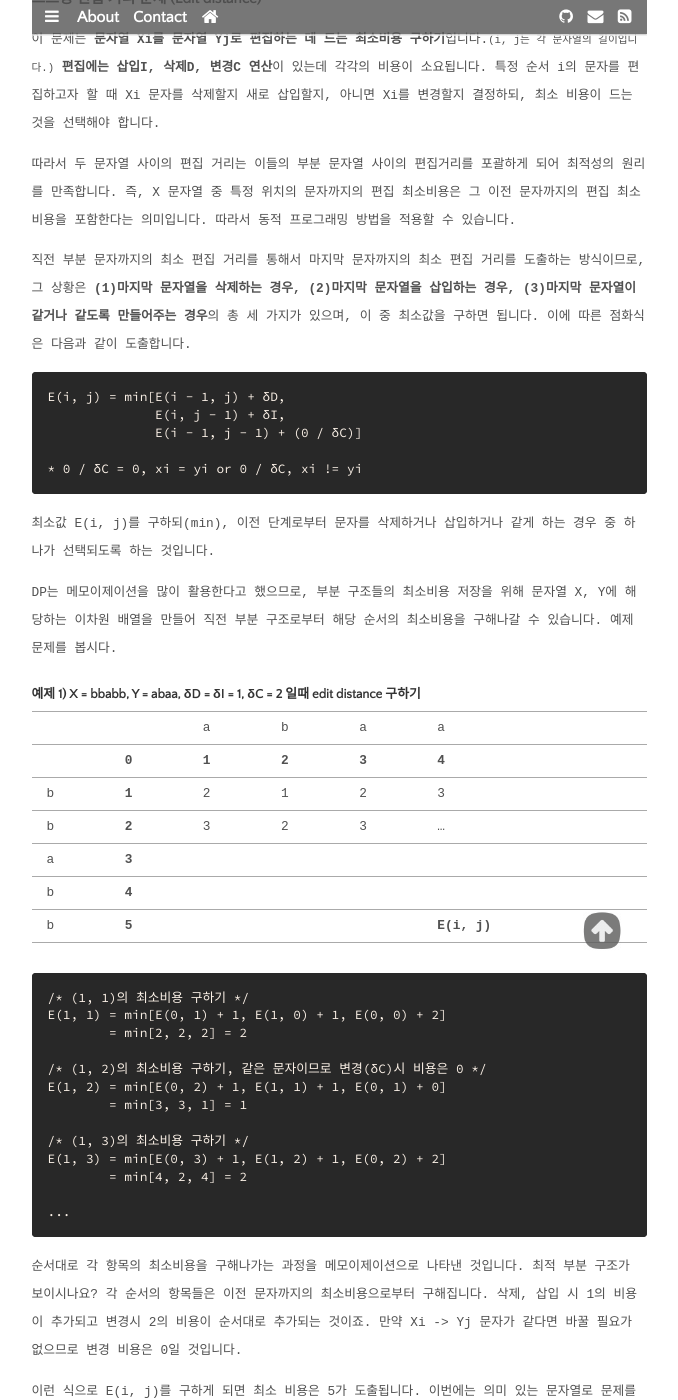
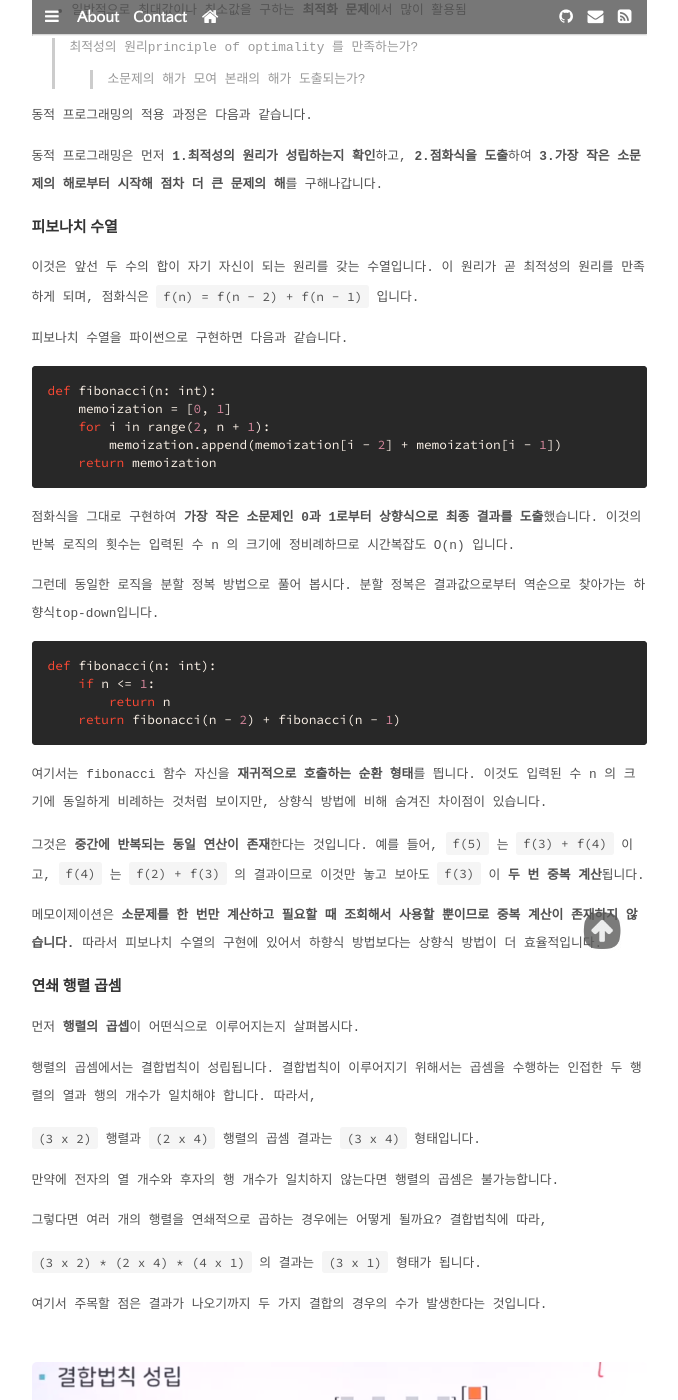
Before and after one commit to daesungRa/namu, a Jekyll site: the page built from _posts/knou/2021-03-16-algorithm.markdown, in a window 1280 px wide and 1400 px high, scrolled down 5977 px. Shown: the whole window, without its empty margins (301-979 px from the left). Built offline with Jekyll 4.4.1, drawn with Linux system fonts in a browser that asks for light colours; some web fonts are replaced; some of the changed text lies outside the part shown.

Commit message:
post: Add DP01 to algorithm-theory

````diff
--- a/_posts/knou/2021-03-16-algorithm.markdown
+++ b/_posts/knou/2021-03-16-algorithm.markdown
@@ -100,7 +100,7 @@ image-source: https://unsplash.com/photos/HsTnjCVQ798
 
 알고리즘은 주어진 문제를 풀기 위한 명령어들의 단계적 나열을 의미합니다.
 단, **```입출력```**0개 이상의 input과 1개 이상의 output이 있어야 하며,
-**```명확성```**각 명령은 모호하지 않고 단순 명확하야 하고,
+**```명확성```**각 명령은 모호하지 않고 단순 명확해야 하고,
 **```유한성```**한정된 수의 단계를 거친 후에는 반드시 종료되어야 하며,
 **```유효성```**모든 명령은 컴퓨터에서 수행 가능해야 합니다.
 
@@ -196,6 +196,102 @@ O(n), O(n^2), O(n^3)중 어느 것이 가장 효율적인(연산횟수 ↓) 알
 
 <br>
 ## 5. 동적 프로그래밍 알고리즘 1
+
+본 강의를 통해 동적 프로그래밍 방법과 원리를 이해하고, 피보나치 수열과 연쇄 행렬 곱셈 알고리즘을 다뤄보기로 합니다.
+
+### 동적 프로그래밍 방법의 원리
+
+- 소문제의 해를 메모이제이션하여 보다 큰 크기의 문제의 해를 점진적으로 만들어가는 **상향식bottom-up** 방법
+- 소문제는 입력의 크기만 작지 원래의 문제와 해결 방법은 동일 > 점화식 도출 가능
+- 일반적으로 최대값이나 최소값을 구하는 **최적화 문제**에서 많이 활용됨
+
+> 최적성의 원리principle of optimality 를 만족하는가?
+>> 소문제의 해가 모여 본래의 해가 도출되는가?
+
+동적 프로그래밍의 적용 과정은 다음과 같습니다.
+
+동적 프로그래밍은 먼저 **1.최적성의 원리가 성립하는지 확인**하고, **2.점화식을 도출**하여
+**3.가장 작은 소문제의 해로부터 시작해 점차 더 큰 문제의 해**를 구해나갑니다.
+
+### 피보나치 수열
+
+이것은 앞선 두 수의 합이 자기 자신이 되는 원리를 갖는 수열입니다.
+이 원리가 곧 최적성의 원리를 만족하게 되며, 점화식은 ```f(n) = f(n - 2) + f(n - 1)``` 입니다.
+
+피보나치 수열을 파이썬으로 구현하면 다음과 같습니다.
+
+```python
+def fibonacci(n: int):
+    memoization = [0, 1]
+    for i in range(2, n + 1):
+        memoization.append(memoization[i - 2] + memoization[i - 1])
+    return memoization
+```
+
+점화식을 그대로 구현하여 **가장 작은 소문제인 0과 1로부터 상향식으로 최종 결과를 도출**했습니다.
+이것의 반복 로직의 횟수는 입력된 수 n 의 크기에 정비례하므로 시간복잡도 O(n) 입니다.
+
+그런데 동일한 로직을 분할 정복 방법으로 풀어 봅시다.
+분할 정복은 결과값으로부터 역순으로 찾아가는 하향식top-down입니다.
+
+```python
+def fibonacci(n: int):
+    if n <= 1:
+        return n
+    return fibonacci(n - 2) + fibonacci(n - 1)
+```
+
+여기서는 fibonacci 함수 자신을 **재귀적으로 호출하는 순환 형태**를 띕니다.
+이것도 입력된 수 n 의 크기에 동일하게 비례하는 것처럼 보이지만, 상향식 방법에 비해 숨겨진 차이점이 있습니다.
+
+그것은 **중간에 반복되는 동일 연산이 존재**한다는 것입니다.
+예를 들어, ```f(5)``` 는 ```f(3) + f(4)``` 이고, ```f(4)``` 는 ```f(2) + f(3)``` 의 결과이므로
+이것만 놓고 보아도 ```f(3)``` 이 **두 번 중복 계산**됩니다.
+
+메모이제이션은 **소문제를 한 번만 계산하고 필요할 때 조회해서 사용할 뿐이므로 중복 계산이 존재하지 않습니다.**
+따라서 피보나치 수열의 구현에 있어서 하향식 방법보다는 상향식 방법이 더 효율적입니다.
+
+### 연쇄 행렬 곱셈
+
+먼저 **행렬의 곱셉**이 어떤식으로 이루어지는지 살펴봅시다.
+
+행렬의 곱셈에서는 결합법칙이 성립됩니다. 결합법칙이 이루어지기 위해서는
+곱셈을 수행하는 인접한 두 행렬의 열과 행의 개수가 일치해야 합니다. 따라서,
+
+```(3 x 2)``` 행렬과 ```(2 x 4)``` 행렬의 곱셈 결과는 ```(3 x 4)``` 형태입니다.
+
+만약에 전자의 열 개수와 후자의 행 개수가 일치하지 않는다면 행렬의 곱셈은 불가능합니다.
+
+그렇다면 여러 개의 행렬을 연쇄적으로 곱하는 경우에는 어떻게 될까요?
+결합법칙에 따라,
+
+```(3 x 2) * (2 x 4) * (4 x 1)``` 의 결과는 ```(3 x 1)``` 형태가 됩니다.
+
+여기서 주목할 점은 결과가 나오기까지 두 가지 결합의 경우의 수가 발생한다는 것입니다.
+
+![matrix chain multiplication]({{ site.github.url }}{% link assets/post-img/matrix_chain_multiplication01.png %})
+
+경우의 수 첫 번째는 앞선 두 개를 결합하고 나머지 하나를 결합하는 것이고, 다른 경우의 수는 그 반대로 하는 것입니다.
+
+나아가 연쇄 행렬의 개수가 많아지면 경우의 수도 더 많아질 것입니다.
+
+이제 동적 프로그래밍으로써의 요건이 나타나기 시작합니다.
+연쇄 행렬 곱셈에서 우리의 목적은 **가장 효율적인 연쇄 곱셈 경우의 수를 찾는 것**입니다.
+
+> 연쇄 행렬 곱셈 문제?
+>> n 개의 행렬을 연쇄적으로 곱할 때 **최적의 곱셈 순서**를 구하는 문제
+
+최대값 혹은 최소값을 구할 때 사용되는 DP 의 조건을 만족하게 됩니다.
+그렇다면 최적성의 원리를 만족할까요?
+
+물론입니다. 앞선 차례에서 행렬들의 곱셈의 결과(소문제)를 다음 차례에서 사용하게 되므로 최적성의 원리를 만족합니다.
+
+> 최적성의 원리를 만족하는가?
+>> n 개 행렬를 곱할 때 최적의 순서는 n-1 개 행렬을 곱할 때 최적의 순서로부터 도출되므로 만족.
+
+이는 소문제가 최적의 순서가 아니라면 그것을 포함한 더 큰 문제의 최적의 순서는 성립될 수 없음을 의미합니다.
+
+
 
 <br>
 ## 6. 동적 프로그래밍 알고리즘 2
````
Also changed, not shown: other parts of _posts/knou/2021-03-16-algorithm.markdown (+1 -1 lines), assets/post-img/matrix_chain_multiplication01.png (added).
